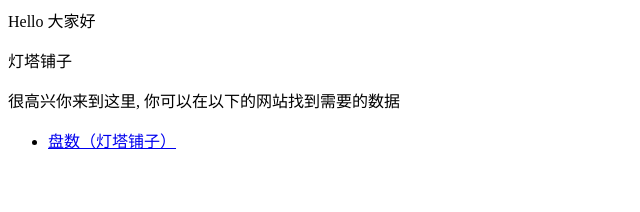
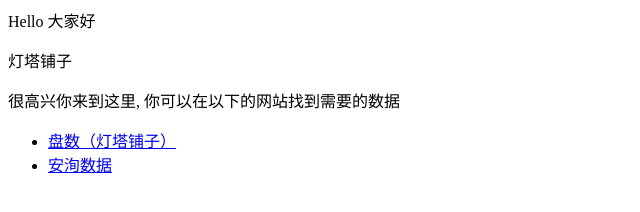
Before and after one commit to freefreego/freefreego.github.io, a plain HTML site: page index.html in a window 1280 px wide. Shown: the whole page, without its empty margins (0-640 px from the left). Drawn offline with Linux system fonts and the light colour scheme.

Commit message:
Update index.html

```diff
--- a/index.html
+++ b/index.html
@@ -4,5 +4,6 @@
 
 <ul>
   <li> <a href="https://panshu.shop">盘数（灯塔铺子）</a> </li>
+  <li> <a href="https://github.com/freefreego/I-S00N">安洵数据</a> </li>
 
 </ul>
```
